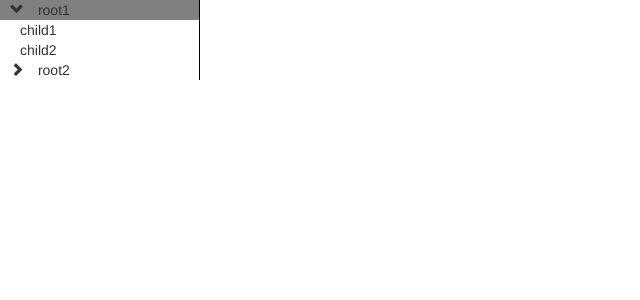
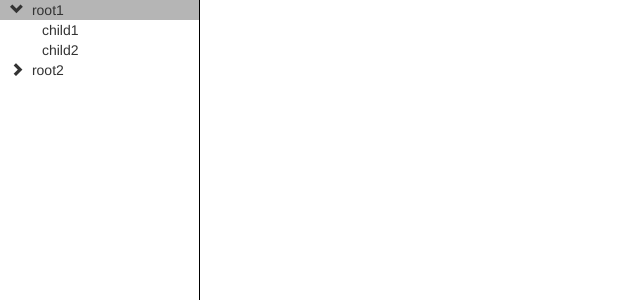
Before and after one commit to Z3R084/QdtTreeView, an Angular app: page / in a window 1280 px wide. Both pictures are taken after a click on the element "root1". Shown: the top 300 px of the page, without its empty margins (0-640 px from the left). Built offline with nearby package versions, Linux system fonts and the light colour scheme.

Commit message:
updated mouseLeave function; added less-styles

```diff
--- a/src/app/app.component.html
+++ b/src/app/app.component.html
@@ -1,3 +1,3 @@
-<div>
+<div style="height: 100%;">
   <tree-view [treeItems]="treeItems"></tree-view>
 </div>
--- a/src/app/tree-view-item/tree-view-item.component.html
+++ b/src/app/tree-view-item/tree-view-item.component.html
@@ -2,12 +2,13 @@
 <div (click)="treeViewItem.mouseAction( 'click', $event )" class="header"><!-- [ngClass]="{'selected': treeViewItem.isFocused}" -->
   <i class="glyphicon" *ngIf="treeViewItem.children"
      [ngClass]="{'glyphicon-chevron-right': !treeViewItem.isExpanded, 'glyphicon-chevron-down': treeViewItem.isExpanded}"></i>
+  <span *ngIf="!treeViewItem.children" class="expander-placeholder"></span>
   {{ treeViewItem.displayField }}
 </div>
 
 <ul *ngIf="treeViewItem.children && treeViewItem.isExpanded">
   <li *ngFor="let item of treeViewItem.children" class="entry" [ngClass]="{'selected': item.isFocused, 'entry-hover': item.isHovered}"
-      (mouseover)="item.mouseAction( 'over', $event )" (mouseout)="item.mouseAction( 'out', $event )">
+      (mouseover)="item.mouseAction( 'over', $event )" (mouseleave)="item.mouseAction( 'out', $event )">
     <tree-view-item [treeViewItem]="item"></tree-view-item>
   </li>
 </ul>
--- /dev/null
+++ b/src/app/tree-view-item/tree-view-item.component.less
@@ -0,0 +1,12 @@
+i {
+	padding-right: 4px;
+}
+
+.header {
+	position: relative;
+}
+
+.expander-placeholder {
+	display: inline-block;
+	width: 18px;
+}
--- a/src/app/tree-view-item/tree-view-item.component.ts
+++ b/src/app/tree-view-item/tree-view-item.component.ts
@@ -3,7 +3,8 @@ import { TreeViewItem } from './tree-view-item.model';
 
 @Component({
     selector: 'tree-view-item',
-		templateUrl: './tree-view-item.component.html'
+    templateUrl: './tree-view-item.component.html',
+    styleUrls: ['./tree-view-item.component.less']
 })
 
 export class TreeViewItemComponent {
--- a/src/app/tree-view-item/tree-view-item.model.ts
+++ b/src/app/tree-view-item/tree-view-item.model.ts
@@ -65,7 +65,7 @@ export class TreeViewItem {
             $event.stopPropagation();
             this.hoverItem();
         } else if (actionName === 'out') {
-
+            this.treeModel.mouseLeave();
         }
     }
 
--- a/src/app/tree-view/tree-view.component.html
+++ b/src/app/tree-view/tree-view.component.html
@@ -1,7 +1,7 @@
-<div (mouseleave)="treeModel.mouseLeave()">
+<div class="tree-view">
   <ul>
     <li *ngFor="let item of treeModel.roots" class="entry" [ngClass]="{'selected': item.isFocused, 'entry-hover': item.isHovered}"
-        (mouseover)="item.mouseAction( 'over', $event )" (mouseout)="item.mouseAction( 'out', $event )">
+        (mouseover)="item.mouseAction( 'over', $event )" (mouseleave)="item.mouseAction( 'out', $event )">
       <tree-view-item [treeViewItem]="item"></tree-view-item>
     </li>
   </ul>
--- /dev/null
+++ b/src/app/tree-view/tree-view.component.less
@@ -0,0 +1,49 @@
+.tree-view {
+	position: relative;
+	width: 200px;
+	border-right: 1px solid black;
+	height: 100%;
+}
+
+ul {
+	list-style: none;
+	margin: 0;
+	padding: 0;
+
+	li {
+		padding: 0 10px;
+
+		tree-view-item {
+			cursor: pointer;
+		}
+	}
+}
+
+.entry:before {
+	content: '';
+	position: absolute;
+	background-color: inherit;
+	left: 0;
+	right: 0;
+	height: 20px;
+	transition: background-color .3s linear;
+}
+
+.selected:before {
+	content: '';
+	position: absolute;
+	background-color: #d8f6f7;
+	left: 0;
+	right: 0;
+	height: 20px;
+}
+
+.entry-hover:before {
+	content: '';
+	position: absolute;
+	background-color: #b5b5b5;
+	left: 0;
+	right: 0;
+	height: 20px;
+	/*height: 25px;*/
+}
--- a/src/app/tree-view/tree-view.component.ts
+++ b/src/app/tree-view/tree-view.component.ts
@@ -1,9 +1,11 @@
-import { Component, OnChanges, Input } from '@angular/core';
+import { Component, OnChanges, Input, ViewEncapsulation } from '@angular/core';
 import { TreeViewModel } from './tree-view.model';
 
 @Component({
     selector: 'tree-view',
     templateUrl: './tree-view.component.html',
+    styleUrls: ['./tree-view.component.less'],
+    encapsulation: ViewEncapsulation.None,
     providers: [TreeViewModel]
 })
 
--- a/src/styles.css
+++ b/src/styles.css
@@ -1,43 +1,5 @@
-i {
-	padding-right: 10px;
-}
-
-tree-view > div {
-	position: relative;
-	width: 200px;
-	border-right: 1px solid black;
-}
-
-ul {
-	list-style: none;
-	margin: 0;
-	padding: 0;
-}
-
-li {
-	padding: 0 10px;
-}
-
-tree-view-item {
-	cursor: pointer;
-}
-
-.header {
-	position: relative;
-}
-
-.entry:before {
-	content: '';
-	position: absolute;
-}
-
-.selected:before {
-	content: '';
-	position: absolute;
-	background-color: #dad8f7;
-	left: 0;
-	right: 0;
-	height: 20px;
+html, body {
+	height: 100%;
 }
 
 /*.animate {
@@ -47,16 +9,6 @@ tree-view-item {
 .rotate {
 	transform: rotate(90deg);
 }*/
-
-.entry-hover:before {
-	content: '';
-	position: absolute;
-	background-color: #808080;
-	left: 0;
-	right: 0;
-	height: 20px;
-	/*height: 25px;*/
-}
 
 /*tree-view-section ul {
 	list-style: none;
```
